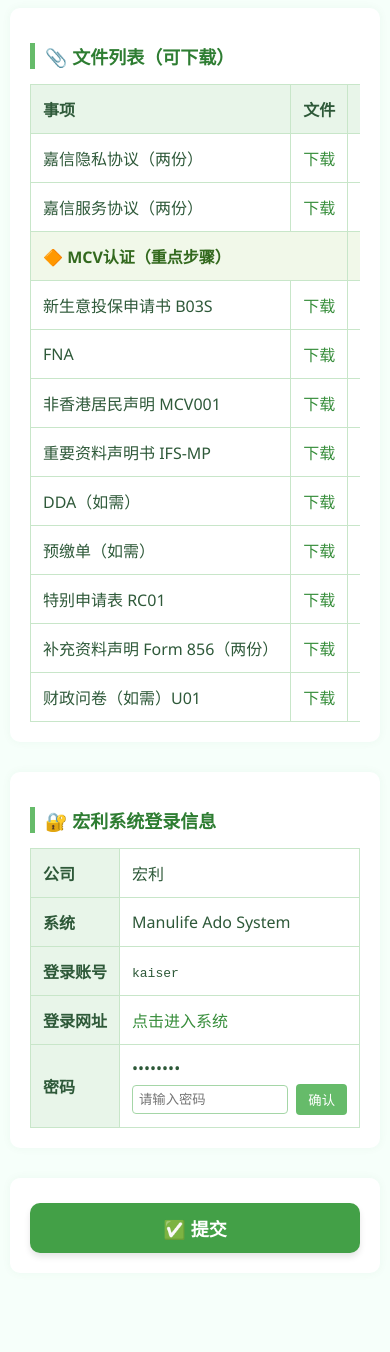
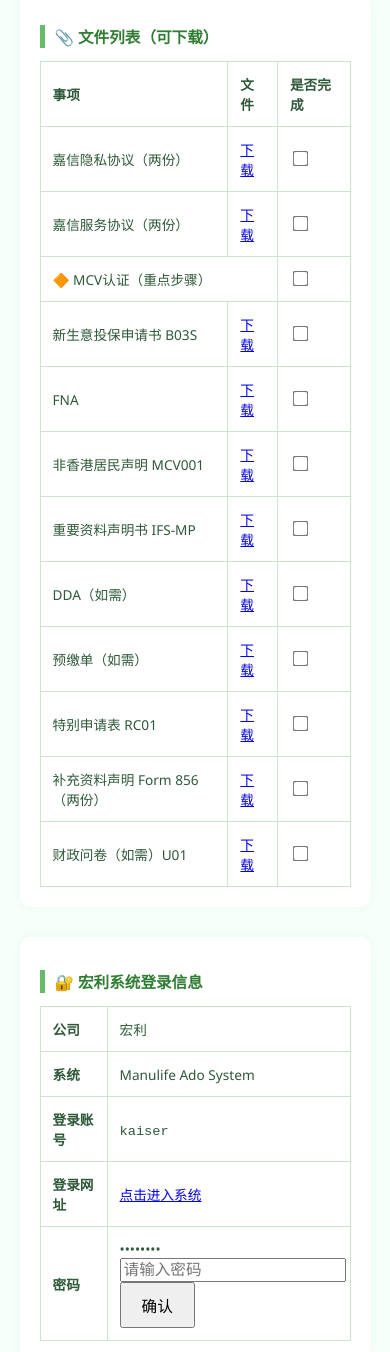
Before and after one commit to pai-beautiful/Manulife_MCV, a plain HTML site: page index.html in a window 390 px wide. Shown: the part 450-1802 px from the top of the page. Before the commit the page ends 1733 px from the top, so only its background shows below. Drawn offline with Linux system fonts and the light colour scheme.

Commit message:
Update index.html

```diff
--- a/index.html
+++ b/index.html
@@ -7,24 +7,28 @@
   <style>
     body {
       font-family: "Segoe UI", sans-serif;
-      padding: 20px;
-      max-width: 1000px;
+      padding: 5vw;
+      max-width: 100%;
       margin: auto;
       background: #f6fffa;
       color: #2e5939;
+      box-sizing: border-box;
     }
 
     h1 {
       text-align: center;
       color: #2e7d32;
-      font-size: 28px;
+      font-size: 5vw;
+      max-font-size: 28px;
+      min-font-size: 20px;
     }
 
     h2 {
       border-left: 5px solid #66bb6a;
       padding-left: 10px;
       color: #2e7d32;
-      font-size: 20px;
+      font-size: 4vw;
+      min-font-size: 18px;
     }
 
     .section {
@@ -35,135 +39,52 @@
       box-shadow: 0 0 10px rgba(46, 125, 50, 0.05);
     }
 
-    .progress-container {
-      background-color: #dcedc8;
-      border-radius: 20px;
-      overflow: hidden;
-      height: 20px;
-      margin-bottom: 15px;
+    /* ✅ 表格适应滚动 */
+    table {
+      width: 100%;
+      overflow-x: auto;
+      display: block;
+      border-collapse: collapse;
     }
 
-    .progress-bar {
-      height: 100%;
-      background-color: #66bb6a;
-      width: 0%;
-      transition: width 0.3s ease;
-      text-align: center;
-      color: white;
-      font-size: 12px;
-      line-height: 20px;
-    }
-
-    table {
-      width: 100%;
-      border-collapse: collapse;
-      margin-top: 10px;
-      overflow-x: auto;
-      display: block;
-    }
-
+    /* ✅ 文本与复选框调整大小 */
     th, td {
       padding: 12px;
       border: 1px solid #c8e6c9;
       text-align: left;
       word-break: break-word;
+      font-size: 3.5vw;
+      min-font-size: 14px;
     }
 
-    th {
-      background-color: #e8f5e9;
+    input[type="text"], button {
+      font-size: 4vw;
+      min-font-size: 14px;
     }
 
-    td input[type="checkbox"] {
+    input[type="checkbox"] {
       transform: scale(1.2);
     }
 
-    a {
-      color: #388e3c;
-      text-decoration: none;
-    }
-    a:hover {
-      text-decoration: underline;
+    button, .submit-btn {
+      padding: 10px 20px;
+      font-size: 4vw;
+      min-font-size: 16px;
     }
 
-    input[type="text"] {
-      padding: 6px;
-      margin-top: 5px;
-      width: 60%;
-      border: 1px solid #a5d6a7;
-      border-radius: 4px;
-    }
-
-    button {
-      margin-top: 5px;
-      padding: 6px 12px;
-      border: none;
-      background-color: #66bb6a;
-      color: white;
-      border-radius: 4px;
-      cursor: pointer;
-      transition: background-color 0.3s;
-    }
-    button:hover {
-      background-color: #4caf50;
-    }
-
-    .submit-btn {
-      font-size: 20px;
-      font-weight: bold;
-      padding: 14px 32px;
-      background-color: #43a047;
-      color: white;
-      border: none;
-      border-radius: 10px;
-      box-shadow: 0 4px 6px rgba(0, 0, 0, 0.1);
-      cursor: pointer;
-      transition: background 0.3s ease;
-    }
-    .submit-btn:hover {
-      background-color: #2e7d32;
-    }
-
-    .highlight {
-      background: #f1f8e9;
-      font-weight: bold;
-      color: #33691e;
-    }
-
-
-    /* ✅ 移动端优化 */
+    /* ✅ 手机端专属优化 */
     @media (max-width: 600px) {
       body {
-        padding: 10px;
-      }
-      h1 {
-        font-size: 20px;
-      }
-      h2 {
-        font-size: 18px;
+        padding: 5%;
       }
       .submit-btn {
         width: 100%;
-        font-size: 18px;
         padding: 12px 0;
+        font-size: 5vw;
       }
       input[type="text"] {
         width: 100%;
       }
-      table {
-        display: block;
-        overflow-x: auto;
-        white-space: nowrap;
-      }
-    }
-    .password-row {
-      display: flex;
-      flex-wrap: wrap;
-      gap: 8px;
-      align-items: center;
-    }
-    .password-row input[type="text"] {
-      flex: 1;
-      min-width: 120px;
     }
   </style>
 </head>
```
